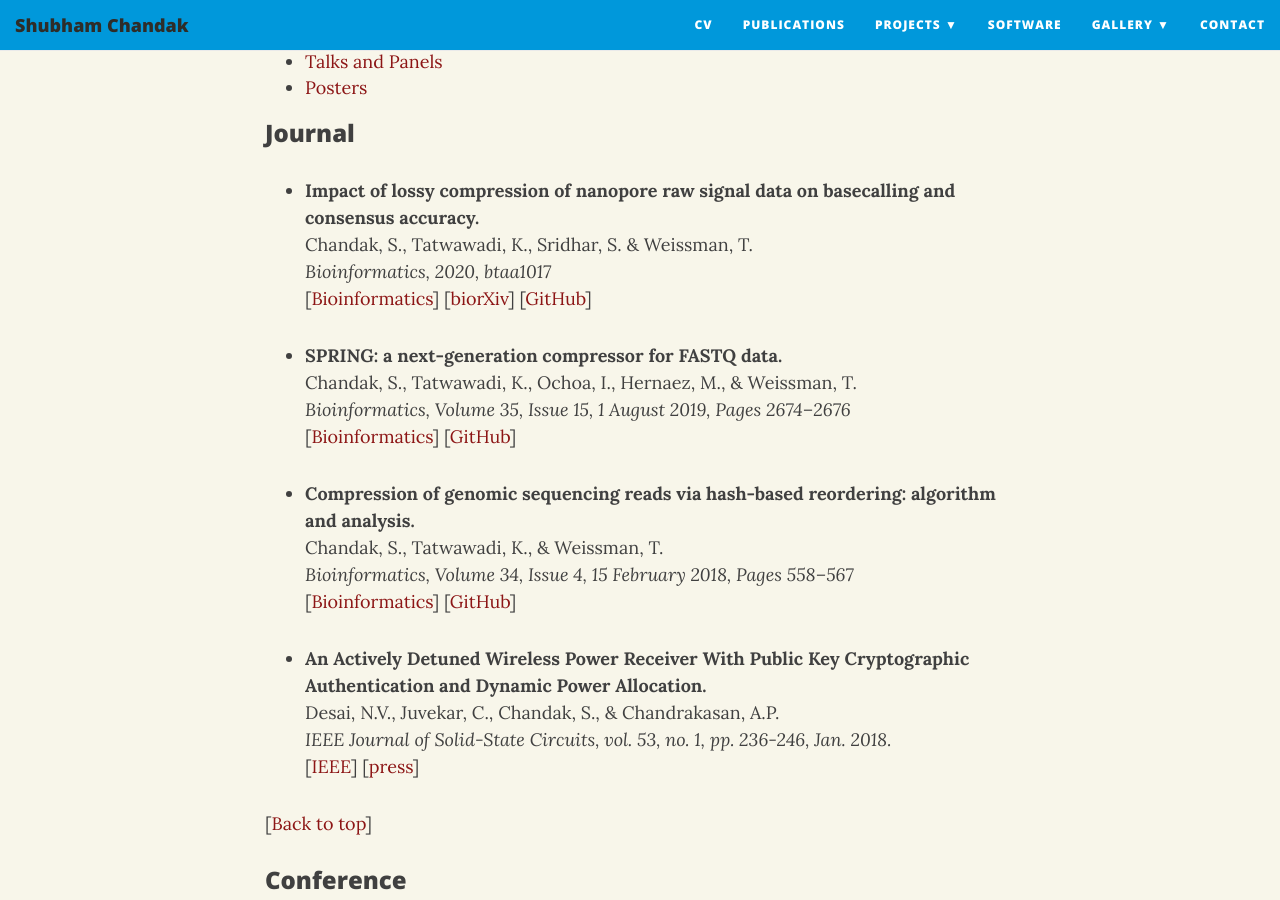
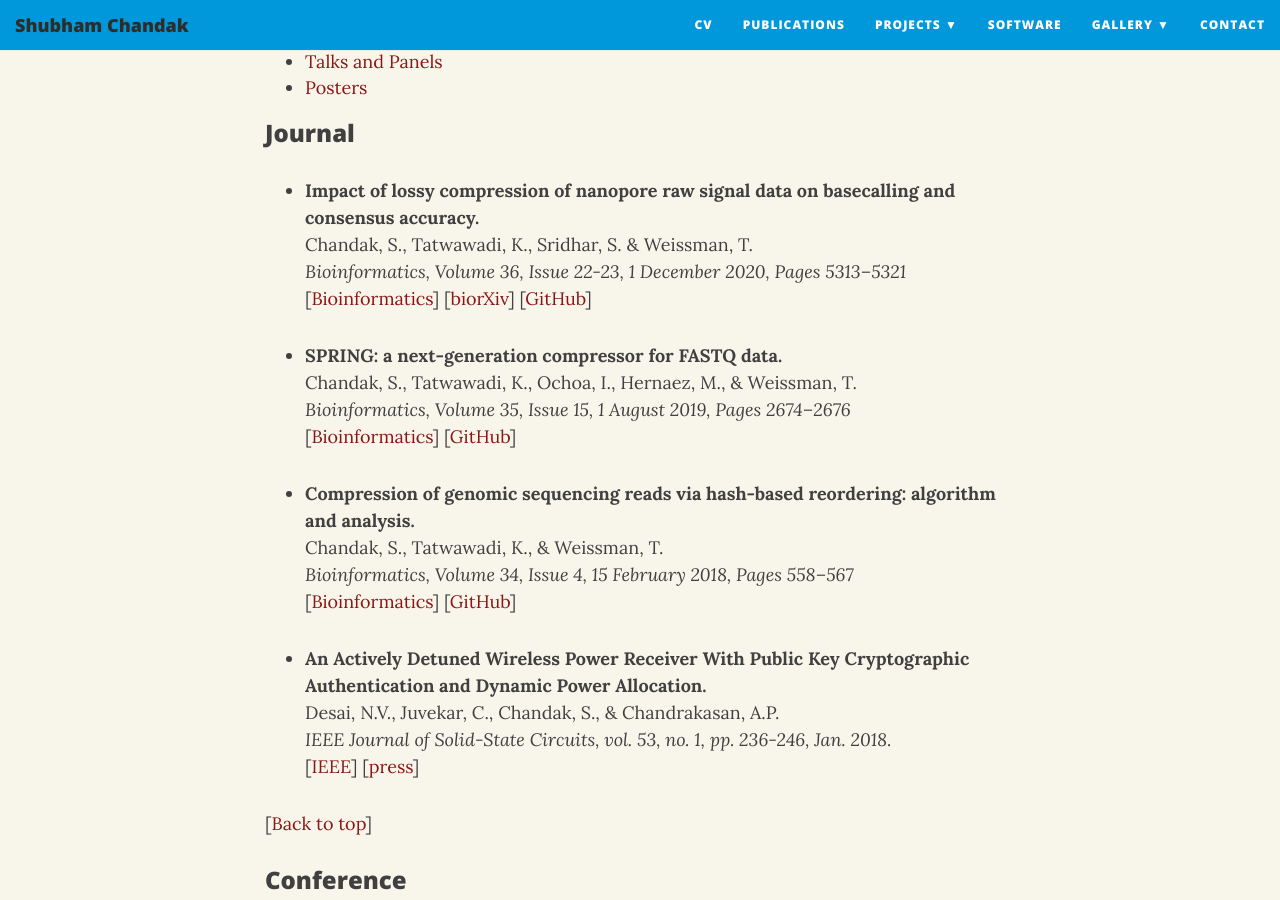
Before and after one commit to shubhamchandak94/shubhamchandak94.github.io, a Jekyll site: the page built from publications.md, in a window 1280 px wide and 900 px high, scrolled down 354 px. Built offline with Jekyll 4.4.1, drawn with Linux system fonts in a browser that asks for light colours; nearby versions of some CDN libraries.

Commit message:
Update publications.md

```diff
--- a/publications.md
+++ b/publications.md
@@ -13,8 +13,8 @@ _**Google Scholar page [HERE](https://scholar.google.com/citations?hl=en&user=t1
 ### Journal
 - **Impact of lossy compression of nanopore raw signal data on basecalling and consensus accuracy.**
   Chandak, S., Tatwawadi, K., Sridhar, S. & Weissman, T.
-  _Bioinformatics, 2020, btaa1017_
-  [[Bioinformatics](https://doi.org/10.1093/bioinformatics/btaa1017)] [[biorXiv](https://www.biorxiv.org/content/10.1101/2020.04.19.049262v3)] [[GitHub](https://github.com/shubhamchandak94/lossy_compression_evaluation)]
+  _Bioinformatics, Volume 36, Issue 22-23, 1 December 2020, Pages 5313–5321_
+  [[Bioinformatics](https://academic.oup.com/bioinformatics/article-abstract/36/22-23/5313/6039112)] [[biorXiv](https://www.biorxiv.org/content/10.1101/2020.04.19.049262v3)] [[GitHub](https://github.com/shubhamchandak94/lossy_compression_evaluation)]
 
 - **SPRING: a next-generation compressor for FASTQ data.**
   Chandak, S., Tatwawadi, K., Ochoa, I., Hernaez, M., & Weissman, T.
```
